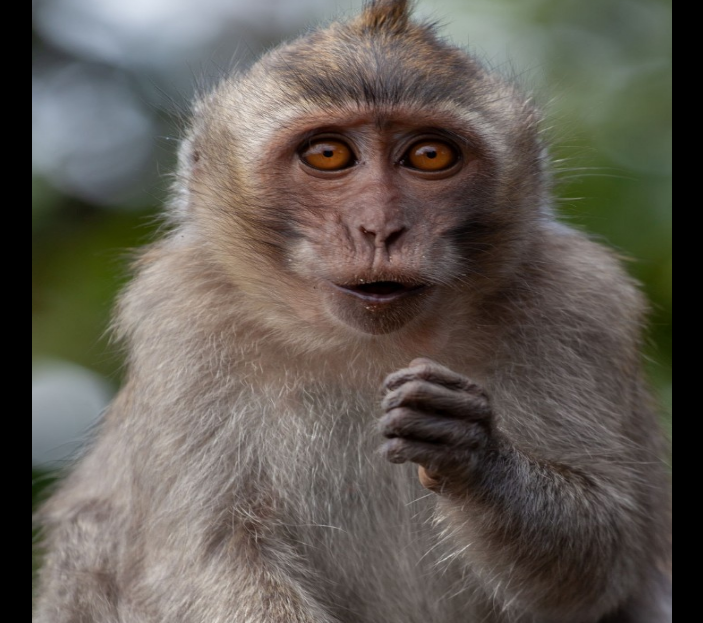
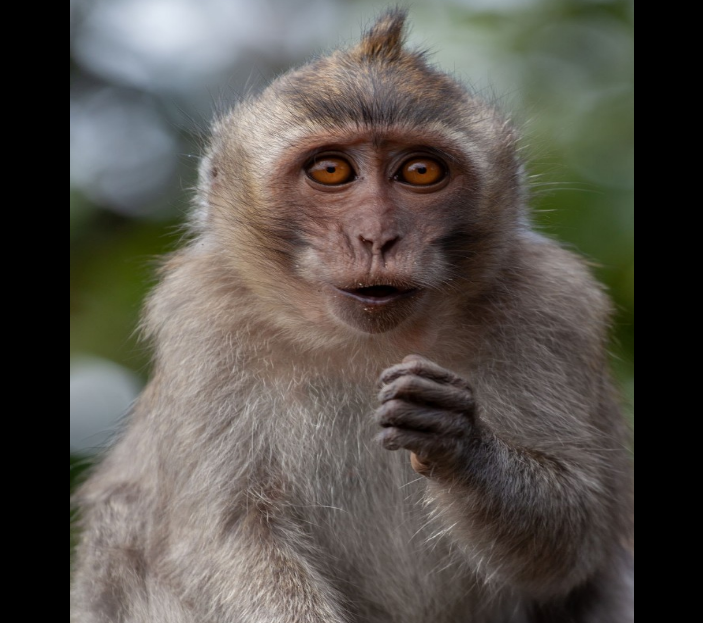
Before and after one commit to RonZatkovsky/InstagramPost, a website built with Vite: page index.html in a window 1280 px wide. Shown: the part 135-758 px from the top of the page, without its empty margins (288-991 px from the left). Built offline with nearby package versions, Linux system fonts and the light colour scheme.

Commit message:
added server.py

```diff
--- a/styles.css
+++ b/styles.css
@@ -7,6 +7,7 @@ body{
 }
 
 .wrapper{
+    margin: 3vw;
     padding: 3% auto;
 }
 
```
